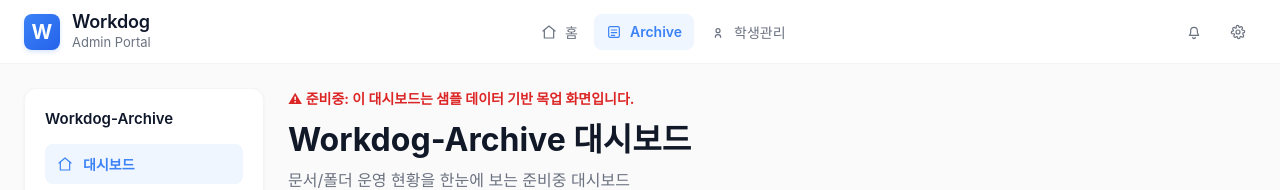
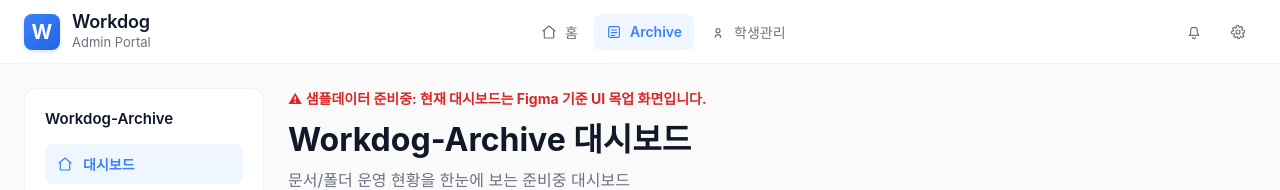
Before and after one commit to baggam-dev/workdog-archive-web, a React (Vite) app: page /archive in a window 1280 px wide. Shown: the top 190 px of the page. Built offline with nearby package versions, Linux system fonts and the light colour scheme; no server answers.

Commit message:
chore(archive): update dashboard top sample-data notice

```diff
--- a/src/pages/HomePage.jsx
+++ b/src/pages/HomePage.jsx
@@ -4,7 +4,7 @@ import PageHeader from '../components/common/PageHeader'
 export default function HomePage() {
   return (
     <section>
-      <div className="coming-alert">⚠ 준비중: 이 대시보드는 샘플 데이터 기반 목업 화면입니다.</div>
+      <div className="coming-alert">⚠ 샘플데이터 준비중: 현재 대시보드는 Figma 기준 UI 목업 화면입니다.</div>
 
       <PageHeader
         title="Workdog-Archive 대시보드"
```
